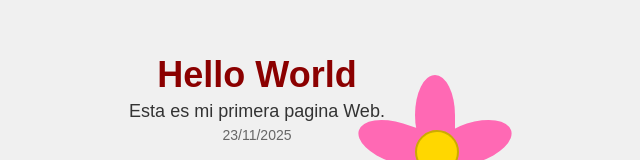
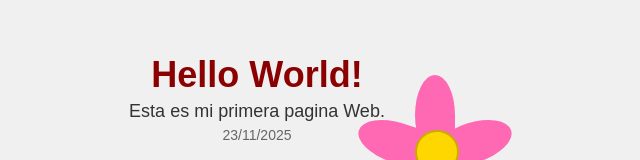
Before and after one commit to erika1-cyber/Prueba, a plain HTML site: page index.html in a window 1280 px wide. Shown: the part 215-375 px from the top of the page, without its empty margins (333-973 px from the left). Drawn offline with Linux system fonts and the light colour scheme.

Commit message:
Fix HTML structure and update greeting message

```diff
--- a/index.html
+++ b/index.html
@@ -110,7 +110,7 @@
 </head>
 <body>
     <div class="mensaje-contenedor">
-        <h1 class="titulo-mensaje">Hello World</h1>
+        <h1 class="titulo-mensaje">Hello World!</h1>
         <p class="subtitulo-mensaje">Esta es mi primera pagina Web.</p>
         <p class="fecha-mensaje">23/11/2025</p>
         <p class="nombre-autor">erika_modoz</p>
```
